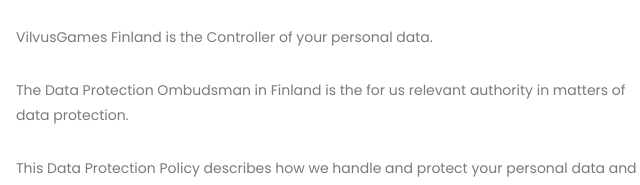
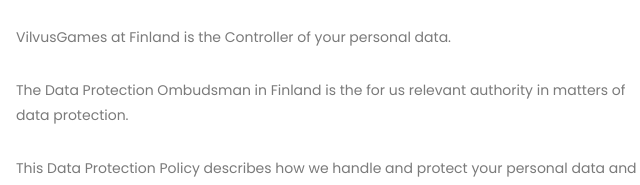
Before and after one commit to Vilkinjukka/VilvusGames, a plain HTML site: page policy/sbjoe.html in a window 1280 px wide. Shown: the part 362-547 px from the top of the page, 304-944 px from the left. Drawn offline with Linux system fonts and the light colour scheme.

Commit message:
Update sbjoe.html

```diff
--- a/policy/sbjoe.html
+++ b/policy/sbjoe.html
@@ -22,7 +22,7 @@
       If you live in the European Economic Area, Directive 95/46/EC (General Data Protection Regulation)
       is the European Regulation and in Finland, it is the Data Protection Act 2018.</p>
 
-      <p>VilvusGames Finland is the
+      <p>VilvusGames at Finland is the
       Controller of your personal data.</p>
 
       <p>The Data Protection Ombudsman in Finland is the for us relevant authority in matters of data protection.</p>
```
